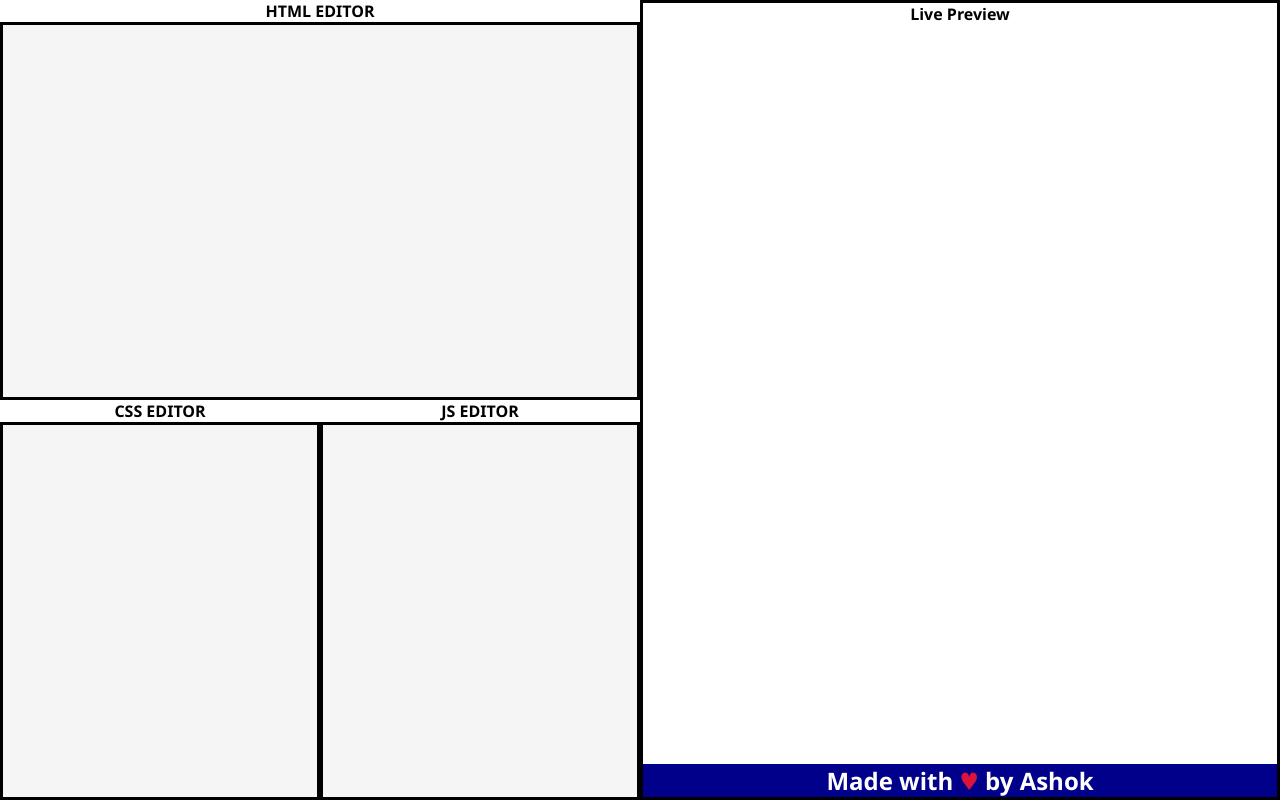
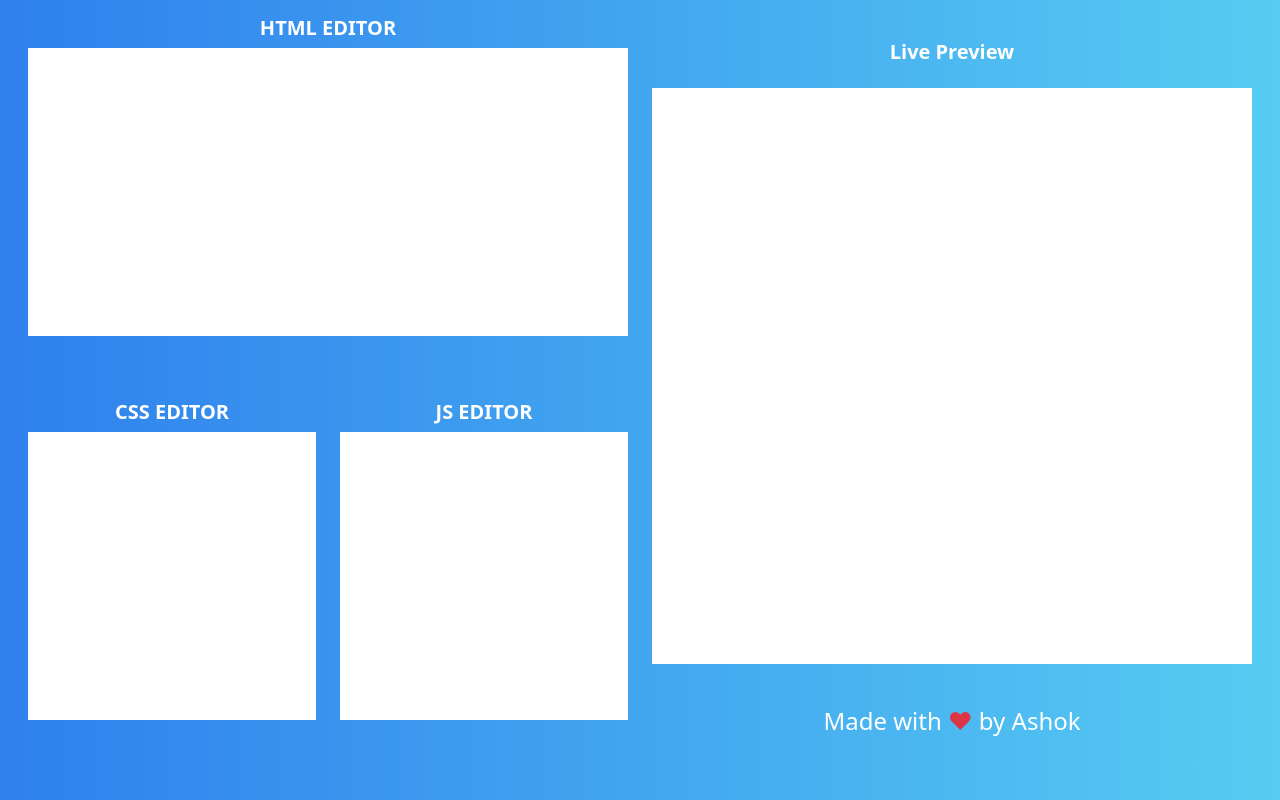
Before and after one commit to ashokide/ide, a plain HTML site: page index.html in a window 1280 px wide. Drawn offline with nearby package versions, Linux system fonts and the light colour scheme.

Commit message:
Add files via upload

```diff
--- a/app.js
+++ b/app.js
@@ -2,7 +2,7 @@ const editor = () => {
     let html = document.querySelector("#htmleditor").innerText
     let css = document.querySelector("#csseditor").innerText
     let js = document.querySelector("#jseditor").innerText
-    let preview = document.querySelector(".preview")
+    let preview = document.querySelector("#preview")
     let content = ""
     content += `<style>${css}</style>`
     content += `<script>${js}</script>`
--- a/index.html
+++ b/index.html
@@ -6,42 +6,45 @@
     <meta http-equiv="X-UA-Compatible" content="IE=edge">
     <meta name="viewport" content="width=device-width, initial-scale=1.0">
     <title>Web Editor</title>
+    <link href="https://cdn.jsdelivr.net/npm/bootstrap@5.1.0/dist/css/bootstrap.min.css" rel="stylesheet"
+        integrity="sha384-KyZXEAg3QhqLMpG8r+8fhAXLRk2vvoC2f3B09zVXn8CA5QIVfZOJ3BCsw2P0p/We" crossorigin="anonymous">
+    <script src="https://cdn.jsdelivr.net/npm/bootstrap@5.1.0/dist/js/bootstrap.bundle.min.js"
+        integrity="sha384-U1DAWAznBHeqEIlVSCgzq+c9gqGAJn5c/t99JyeKa9xxaYpSvHU5awsuZVVFIhvj"
+        crossorigin="anonymous"></script>
     <link rel="stylesheet" href="./style.css">
 </head>
 
 <body>
-    <main>
-        <section class="leftsection">
-            <header>
-                <h4>HTML EDITOR</h4>
-                <div class="editor" id="htmleditor" contenteditable="true" tabindex="-1" onkeyup="editor()">
-
+    <div class="container-fluid">
+        <div class="row vh-100 p-3">
+            <section class="col-lg-6 col-12 h-100">
+                <header class="h-50">
+                    <h4 class="lead text-center text-white fw-bolder">HTML EDITOR</h4>
+                    <div class="bg-white h-75" id="htmleditor" contenteditable="true" tabindex="-1" onkeyup="editor()">
                     </div>
                 </header>
-            <footer tabindex="-1">
-                <div class="left">
-                    <h4>CSS EDITOR</h4>
-                    <div class="editor" id="csseditor" contenteditable="true" tabindex="-1" onkeyup="editor()">
+                <footer tabindex="-1" class="row h-50">
+                    <div class="col-lg-6">
+                        <h4  class="lead text-center text-white fw-bolder">CSS EDITOR</h4>
+                        <div class="bg-white h-75" id="csseditor" contenteditable="true" tabindex="-1" onkeyup="editor()">
 
                         </div>
                     </div>
-                <div class="right">
-                    <h4>JS EDITOR</h4>
-                    <div class="editor" id="jseditor" contenteditable="true" tabindex="-1" onkeyup="editor()">
+                    <div class="col-lg-6">
+                        <h4  class="lead text-center text-white fw-bolder">JS EDITOR</h4>
+                        <div class="bg-white h-75" id="jseditor" contenteditable="true" tabindex="-1" onkeyup="editor()">
 
                         </div>
                     </div>
                 </footer>
-
             </section>
-        <section class="rightsection">
-            <h4>Live Preview</h4>
-            <iframe frameborder="0" class="preview" tabindex="-1" height="100%" width="100%">
-
-            </iframe>
-            <h2 style="text-align: center; background-color: darkblue; color: white;">Made with <span style="color: crimson;">&hearts;</span> by Ashok</h2>
+            <section class="col-lg-6 col-12 h-100 position-relative" id="right">
+                <h4  class="lead text-center text-white fw-bolder m-4">Live Preview</h4>
+                <iframe frameborder="0" id="preview" class="bg-white h-75 w-100"></iframe>
+                <h4 class="text-center text-white position-absolute fixed-bottom mb-lg-5">Made with <span class="text-danger">&hearts;</span> by Ashok</h4>
             </section>
-    </main>
+        </div>
+    </div>
     <script src="./app.js"></script>
 </body>
 
--- a/style.css
+++ b/style.css
@@ -6,72 +6,19 @@ html {
     margin: 0;
     padding: 0;
     box-sizing: border-box;
-    font-family: 'Segoe UI', Tahoma, Geneva, Verdana, sans-serif;
-}
-h4{
-    text-align: center;
-}
-main {
-    min-width: 100vw;
-    min-height: 100vh;
-    display: flex;
 }
 
-header {
-    display: flex;
-    width: 100%;
-    height: 50%;
-    flex-direction: column;
+body {
+    background: #56CCF2;
+    /* fallback for old browsers */
+    background: -webkit-linear-gradient(to right, #2F80ED, #56CCF2);
+    /* Chrome 10-25, Safari 5.1-6 */
+    background: linear-gradient(to right, #2F80ED, #56CCF2);
+    /* W3C, IE 10+/ Edge, Firefox 16+, Chrome 26+, Opera 12+, Safari 7+ */
 }
 
-footer {
-    display: flex;
-    width: 100%;
-    height: 50%;
+#htmleditor, #csseditor, #jseditor {
+    overflow: hidden;
+    outline: none;
+    padding: 10px;
 }
-
-.left {
-    display: flex;
-    flex-direction: column;
-    width: 50%;
-}
-
-.right {
-    display: flex;
-    flex-direction: column;
-    width: 50%;
-}
-
-.editor {
-    width: 100%;
-    height: 100%;
-    background-color: whitesmoke;
-    border: 3px solid black;
-}
-
-.rightsection {
-    display: flex;
-    flex-direction: column;
-    width: 50vw;
-    height: 100vh;
-    background-color: white;
-    border: 3px solid black;
-}
-
-.leftsection {
-    width: 50vw;
-    height: 100vh;
-}
-
-@media screen and (max-width:400px){
-    .rightsection {
-        width: 100vw;
-    }
-
-    .leftsection {
-        width: 100vw;
-    }
-    main {
-        flex-direction: column;
-    }
-}
```
Lines whose indentation alone changed are shown as unchanged.
